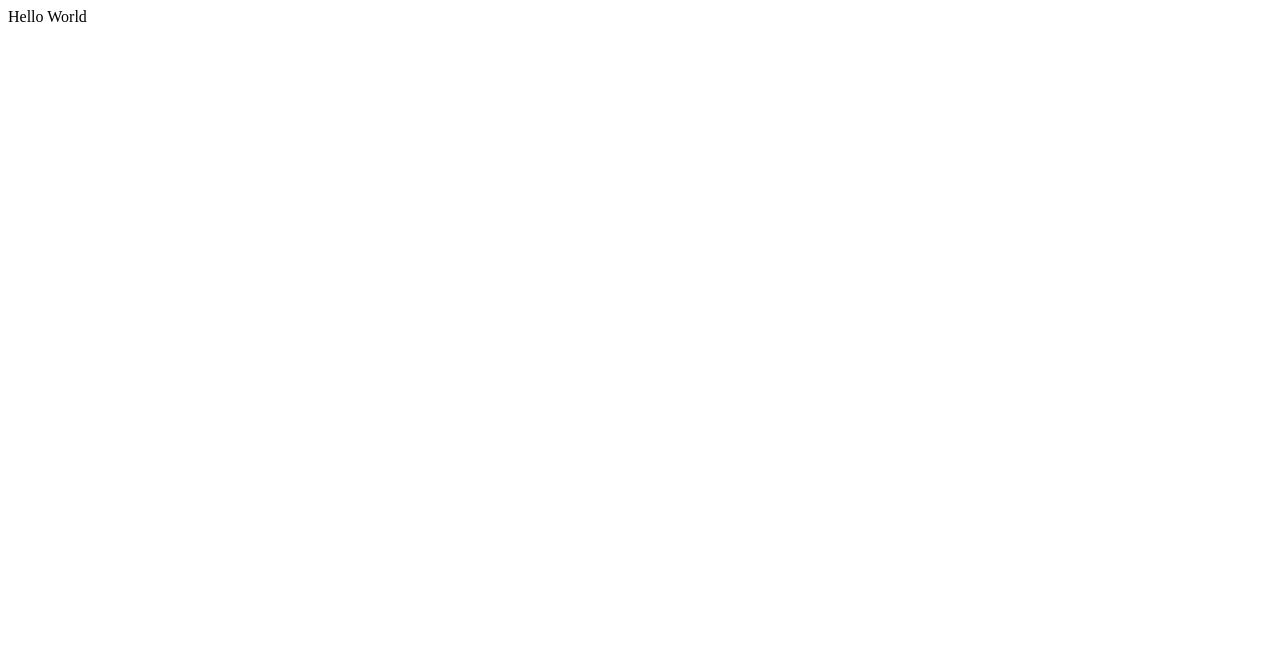
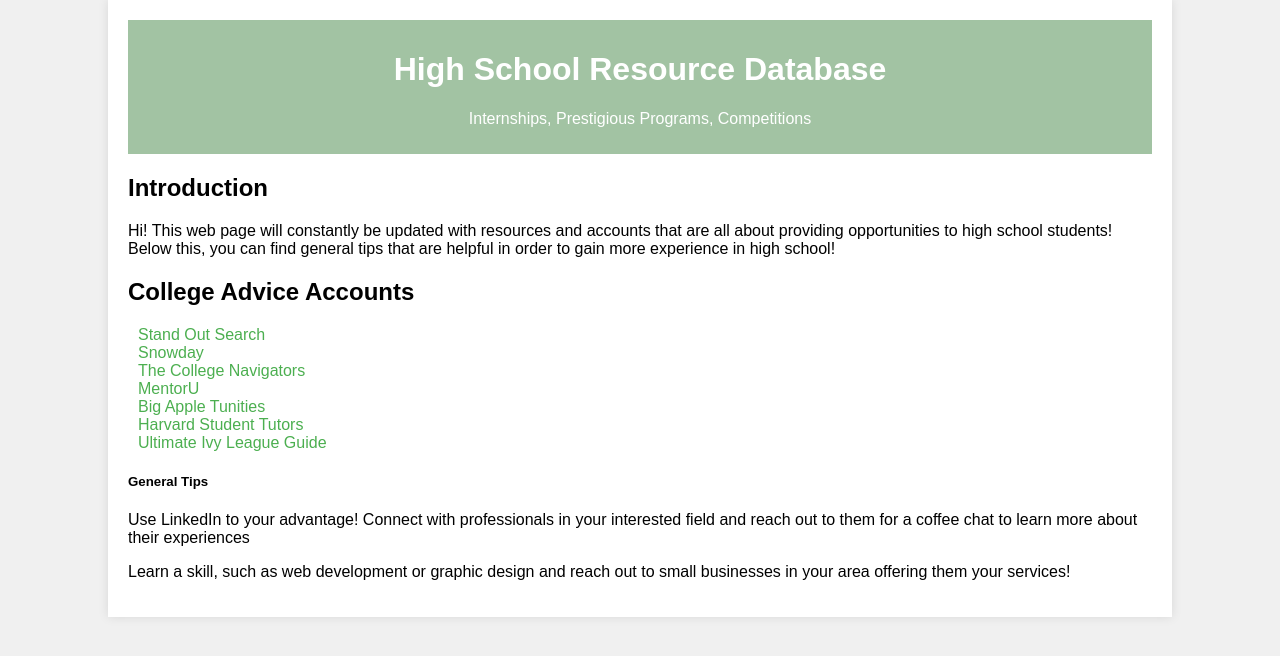
Before and after one commit to divyabivya/One-Page-High-School-Resource-Project, a plain HTML site: page index.html in a window 1280 px wide. Drawn offline with Linux system fonts and the light colour scheme.

Commit message:
Add files via upload

```diff
--- a/index.html
+++ b/index.html
@@ -1 +1,77 @@
-Hello World
+<!DOCTYPE html>
+<html lang="en">
+<head>
+    <meta charset="UTF-8">
+    <meta name="viewport" content="width=device-width, initial-scale=1.0">
+    <title>Your one-step page for all high school programs! </title>
+    <style>
+        body {
+            font-family: Arial, sans-serif;
+            background-color: #f0f0f0;
+            margin: 0;
+            padding: 0;
+        }
+        .container {
+            width: 80%;
+            margin: 0 auto;
+            background-color: #fff;
+            padding: 20px;
+            box-shadow: 0 0 10px rgba(0, 0, 0, 0.1);
+        }
+        header, footer {
+            text-align: center;
+            padding: 10px 0;
+        }
+        header {
+            background-color: #a2c3a3;
+            color: white;
+        }
+
+
+        .social-links a {
+            margin: 0 10px;
+            text-decoration: none;
+            color: #4CAF50;
+        }
+        .social-links a:hover {
+            text-decoration: underline;
+        }
+    </style>
+</head>
+<body>
+    <div class="container">
+        <header>
+            <h1>High School Resource Database</h1>
+            <p> Internships, Prestigious Programs, Competitions</p>
+        </header>
+
+        <section class="Introduction">
+            <h2>Introduction</h2>
+
+            <p>Hi! This web page will constantly be updated with resources and accounts that are all about providing opportunities to high school students! Below this, you can find general tips that are helpful in order to gain more experience in high school!</p>
+        </section>
+
+        <section class="social-links">
+            <h2>College Advice Accounts </h2>
+            <a href="https://www.instagram.com/standout.search" target="_blank"> Stand Out Search </a>
+            <br>
+            <a href="https://www.instagram.com/snowday_edu" target="_blank"> Snowday </a>
+            <br>
+            <a href="https://www.instagram.com/thecollegenavigators" target="_blank"> The College Navigators</a>
+            <br>
+            <a href="https://www.instagram.com/mentoru.official" target="_blank"> MentorU</a>
+            <br>
+            <a href= "https://www.instagram.com/bigappletunities" target=" "_blank">    Big Apple Tunities </a>
+            <br>
+            <a href= "https://www.instagram.com/hsatutoring" target=" "_blank">    Harvard Student Tutors </a>
+            <br>
+            <a href= "https://www.instagram.com/ultimateivyleagueguide" target=" "_blank">   Ultimate Ivy League Guide </a>
+        </section>
+
+        <h5> General Tips </h5>
+        <p> Use LinkedIn to your advantage! Connect with professionals in your interested field and reach out to them for a coffee chat to learn more about their experiences</p>
+        <P> Learn a skill, such as web development or graphic design and reach out to small businesses in your area offering them your services!</P>
+
+    </div>
+</body>
+</html>
```
